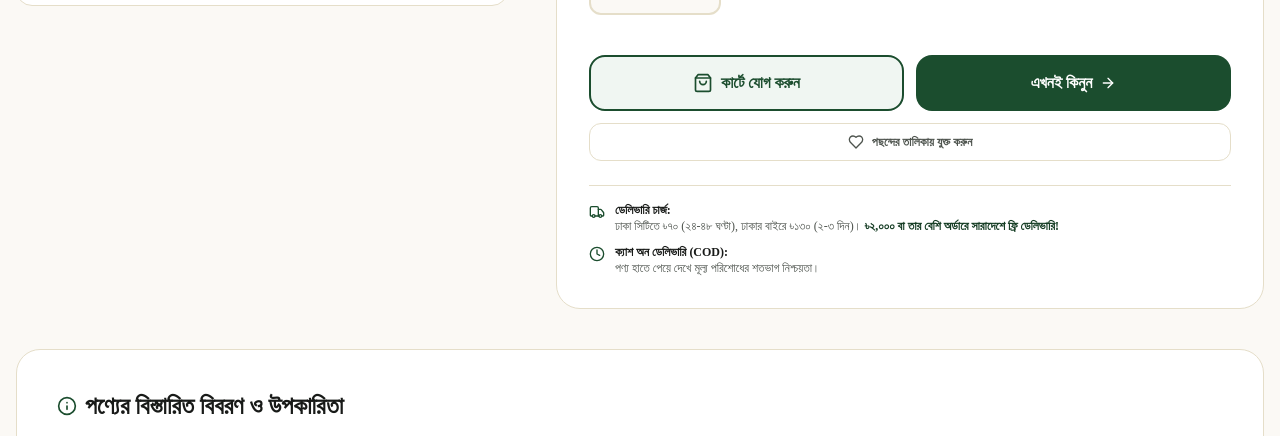
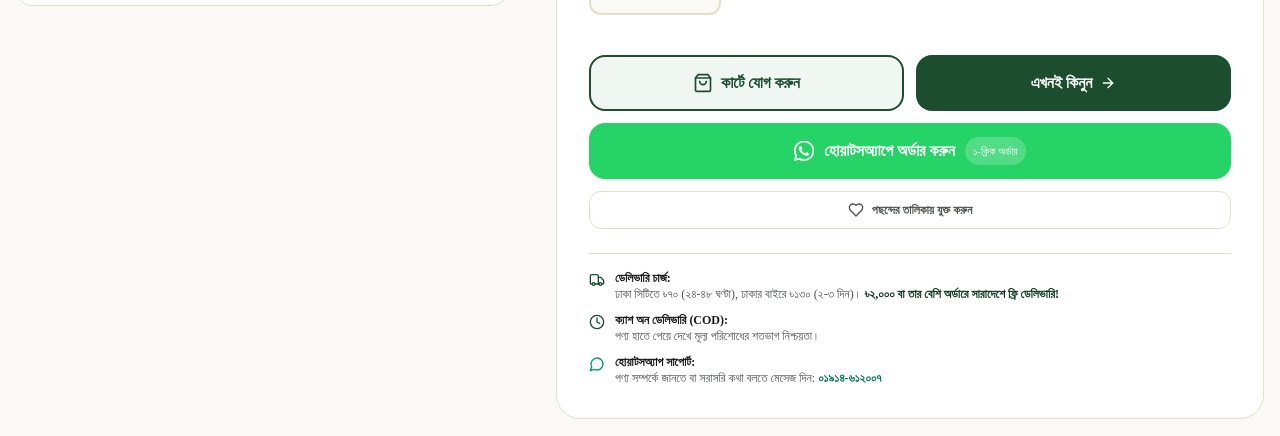
Before and after one commit to Ashraf019399/sunnah-source, a Next.js app: page /product/cold-pressed-mustard-oil in a window 1280 px wide. Shown: the part 880-1316 px from the top of the page. Built offline with nearby package versions, Linux system fonts and the light colour scheme.

Commit message:
feat(product): add 1-click whatsapp order button and rich opengraph preview

```diff
--- a/src/app/layout.tsx
+++ b/src/app/layout.tsx
@@ -3,6 +3,7 @@ import "./globals.css";
 import { AuthRecoveryRedirect } from "@/components/auth/auth-recovery-redirect";
 
 export const metadata: Metadata = {
+  metadataBase: new URL("https://sunnahsourcebd.com"),
   title: "SUNNAH SOURCE | Pure & Natural Organic Foods",
   description: "১০০% খাঁটি ও প্রাকৃতিক খাদ্যপণ্য। সুন্দরবনের কাঁচা মধু, গাওয়া ঘি, সরিষার তেল ও আজওয়া খেজুর।"
 };
--- a/src/app/product/[slug]/page.tsx
+++ b/src/app/product/[slug]/page.tsx
@@ -37,13 +37,40 @@ export async function generateMetadata({ params }: ProductPageProps): Promise<Me
     product.fullDescriptionBn ||
     `${product.titleBn} - ১০০% খাঁটি ও প্রাকৃতিক খাদ্যপণ্য। সান্নাহ সোর্স থেকে অর্ডার করুন।`;
 
+  const canonicalUrl = `https://sunnahsourcebd.com/product/${slug}`;
+  const imageUrl = product.images?.[0]
+    ? product.images[0].startsWith("http")
+      ? product.images[0]
+      : `https://sunnahsourcebd.com${product.images[0]}`
+    : "https://sunnahsourcebd.com/images/hero-honey.png";
+
   return {
     title,
     description,
+    alternates: {
+      canonical: canonicalUrl,
+    },
     openGraph: {
       title,
       description,
-      images: product.images?.[0] ? [{ url: product.images[0] }] : [],
+      url: canonicalUrl,
+      siteName: "Sunnah Source",
+      locale: "bn_BD",
+      type: "website",
+      images: [
+        {
+          url: imageUrl,
+          width: 800,
+          height: 800,
+          alt: product.titleBn,
+        },
+      ],
+    },
+    twitter: {
+      card: "summary_large_image",
+      title,
+      description,
+      images: [imageUrl],
     },
   };
 }
--- a/src/app/product/[slug]/product-details-content.tsx
+++ b/src/app/product/[slug]/product-details-content.tsx
@@ -19,6 +19,7 @@ import {
   Share2,
   Check,
   Info,
+  MessageCircle,
 } from "lucide-react";
 import { Product, ProductVariant, CartItem } from "@/types/commerce.types";
 import { Category } from "@/lib/data/categories";
@@ -26,6 +27,7 @@ import { useCartStore } from "@/store/use-cart-store";
 import { useWishlistStore } from "@/store/use-wishlist-store";
 import { formatBDT } from "@/lib/utils";
 import { ProductCard } from "@/components/commerce/product-card";
+import { WhatsappOrderButton } from "@/components/commerce/whatsapp-order-button";
 
 function toBengaliNumber(num: number): string {
   const bengaliDigits = ["০", "১", "২", "৩", "৪", "৫", "৬", "৭", "৮", "৯"];
@@ -551,6 +553,16 @@ export function ProductDetailsContent({
                 </button>
               </div>
 
+              {/* 1-Click WhatsApp Order Button */}
+              <WhatsappOrderButton
+                productTitle={product.titleBn}
+                variantName={activeVariant?.displayName}
+                unitPrice={currentPrice}
+                quantity={quantity}
+                productSlug={product.slug}
+                disabled={isOutOfStock}
+              />
+
               {/* Wishlist Button Row (For Mobile & Desktop Accessibility) */}
               <button
                 type="button"
@@ -585,6 +597,21 @@ export function ProductDetailsContent({
                 <div>
                   <strong className="text-charcoal-900 block">ক্যাশ অন ডেলিভারি (COD):</strong>
                   পণ্য হাতে পেয়ে দেখে মূল্য পরিশোধের শতভাগ নিশ্চয়তা।
+                </div>
+              </div>
+              <div className="flex items-start gap-2.5">
+                <MessageCircle className="w-4 h-4 text-emerald-600 shrink-0 mt-0.5" />
+                <div>
+                  <strong className="text-charcoal-900 block">হোয়াটসঅ্যাপ সাপোর্ট:</strong>
+                  পণ্য সম্পর্কে জানতে বা সরাসরি কথা বলতে মেসেজ দিন:{" "}
+                  <a
+                    href="https://wa.me/8801914612007"
+                    target="_blank"
+                    rel="noopener noreferrer"
+                    className="text-emerald-700 font-bold hover:underline"
+                  >
+                    ০১৯১৪-৬১২০০৭
+                  </a>
                 </div>
               </div>
             </div>
--- /dev/null
+++ b/src/components/commerce/whatsapp-order-button.tsx
@@ -0,0 +1,96 @@
+"use client";
+
+import React from "react";
+
+export interface WhatsappOrderButtonProps {
+  productTitle: string;
+  variantName?: string;
+  unitPrice: number;
+  quantity: number;
+  productSlug: string;
+  phoneNumber?: string;
+  disabled?: boolean;
+  className?: string;
+}
+
+export const WhatsAppIcon: React.FC<{ className?: string }> = ({ className = "w-5 h-5" }) => (
+  <svg
+    className={className}
+    viewBox="0 0 24 24"
+    fill="currentColor"
+    xmlns="http://www.w3.org/2000/svg"
+    aria-hidden="true"
+  >
+    <path d="M17.472 14.382c-.301-.15-1.78-.879-2.056-.979-.276-.1-.477-.15-.678.15-.2.3-.778.979-.954 1.18-.176.2-.351.226-.652.076-.301-.15-1.272-.469-2.424-1.497-.896-.8-1.501-1.787-1.677-2.088-.176-.301-.019-.464.132-.614.136-.135.301-.351.452-.527.15-.176.2-.301.301-.502.101-.2.05-.376-.025-.527-.075-.15-.678-1.634-.929-2.238-.244-.588-.493-.509-.678-.518l-.578-.01c-.2 0-.527.075-.803.376s-1.054 1.03-1.054 2.511c0 1.481 1.079 2.91 1.23 3.111.15.201 2.122 3.24 5.141 4.544.718.31 1.279.495 1.716.634.721.23 1.377.197 1.895.12.578-.087 1.78-.728 2.031-1.431.251-.703.251-1.305.176-1.431-.076-.126-.277-.201-.578-.352zm-5.464 7.428c-1.802 0-3.568-.485-5.122-1.405l-.367-.218-3.805 1 1.016-3.71-.24-.381c-1.01-1.607-1.544-3.468-1.544-5.385 0-5.632 4.582-10.214 10.218-10.214 2.73 0 5.295 1.064 7.225 2.996 1.93 1.932 2.992 4.498 2.99 7.228-.002 5.633-4.584 10.216-10.217 10.216zm8.655-18.871c-2.313-2.251-5.388-3.489-8.655-3.489-6.734 0-12.213 5.479-12.216 12.216 0 2.152.562 4.25 1.63 6.102l-1.732 6.326 6.471-1.698c1.782.972 3.791 1.486 5.842 1.487h.005c6.732 0 12.213-5.48 12.216-12.217 0-3.264-1.27-6.333-3.561-8.727z" />
+  </svg>
+);
+
+export const WhatsappOrderButton: React.FC<WhatsappOrderButtonProps> = ({
+  productTitle,
+  variantName,
+  unitPrice,
+  quantity,
+  productSlug,
+  phoneNumber = "01914612007",
+  disabled = false,
+  className = "",
+}) => {
+  // Format BD number with 880 prefix
+  let cleanPhone = phoneNumber.replace(/[^0-9]/g, "");
+  if (!cleanPhone.startsWith("880")) {
+    cleanPhone = cleanPhone.startsWith("0") ? `88${cleanPhone}` : `880${cleanPhone}`;
+  }
+
+  const totalPrice = unitPrice * quantity;
+  const productUrl =
+    typeof window !== "undefined"
+      ? window.location.href
+      : `https://sunnahsourcebd.com/product/${productSlug}`;
+
+  const messageLines = [
+    "আসসালামু আলাইকুম, আমি সান্নাহ সোর্স থেকে এই পণ্যটি অর্ডার করতে চাই:",
+    "",
+    `📦 পণ্য: ${productTitle}`,
+    variantName ? `⚖️ ভ্যারিয়েন্ট: ${variantName}` : null,
+    `🔢 পরিমাণ: ${quantity}টি`,
+    `💰 মোট মূল্য: ৳${totalPrice}`,
+    `🔗 লিংক: ${productUrl}`,
+    "",
+    "আমার ডেলিভারি ঠিকানা ও তথ্য:",
+    "নাম: ",
+    "ফোন নাম্বার: ",
+    "ডেলিভারি ঠিকানা: ",
+  ].filter(Boolean);
+
+  const whatsappUrl = `https://wa.me/${cleanPhone}?text=${encodeURIComponent(
+    messageLines.join("\n")
+  )}`;
+
+  if (disabled) {
+    return (
+      <button
+        type="button"
+        disabled
+        className={`w-full py-3.5 px-6 rounded-2xl font-bold text-sm sm:text-base flex items-center justify-center gap-2.5 bg-stone-100 text-stone-400 border border-stone-200 cursor-not-allowed ${className}`}
+      >
+        <WhatsAppIcon className="w-5 h-5 fill-stone-400" />
+        <span>হোয়াটসঅ্যাপে অর্ডার (স্টক শেষ)</span>
+      </button>
+    );
+  }
+
+  return (
+    <a
+      href={whatsappUrl}
+      target="_blank"
+      rel="noopener noreferrer"
+      className={`w-full py-3.5 px-6 rounded-2xl font-bold text-sm sm:text-base flex items-center justify-center gap-2.5 bg-[#25D366] hover:bg-[#20ba5a] active:scale-[0.99] text-white shadow-sm hover:shadow-md transition-all cursor-pointer ${className}`}
+    >
+      <WhatsAppIcon className="w-5 h-5 fill-white shrink-0" />
+      <span>হোয়াটসঅ্যাপে অর্ডার করুন</span>
+      <span className="text-[11px] bg-white/20 text-white font-medium px-2 py-0.5 rounded-full hidden sm:inline">
+        ১-ক্লিক অর্ডার
+      </span>
+    </a>
+  );
+};
```
